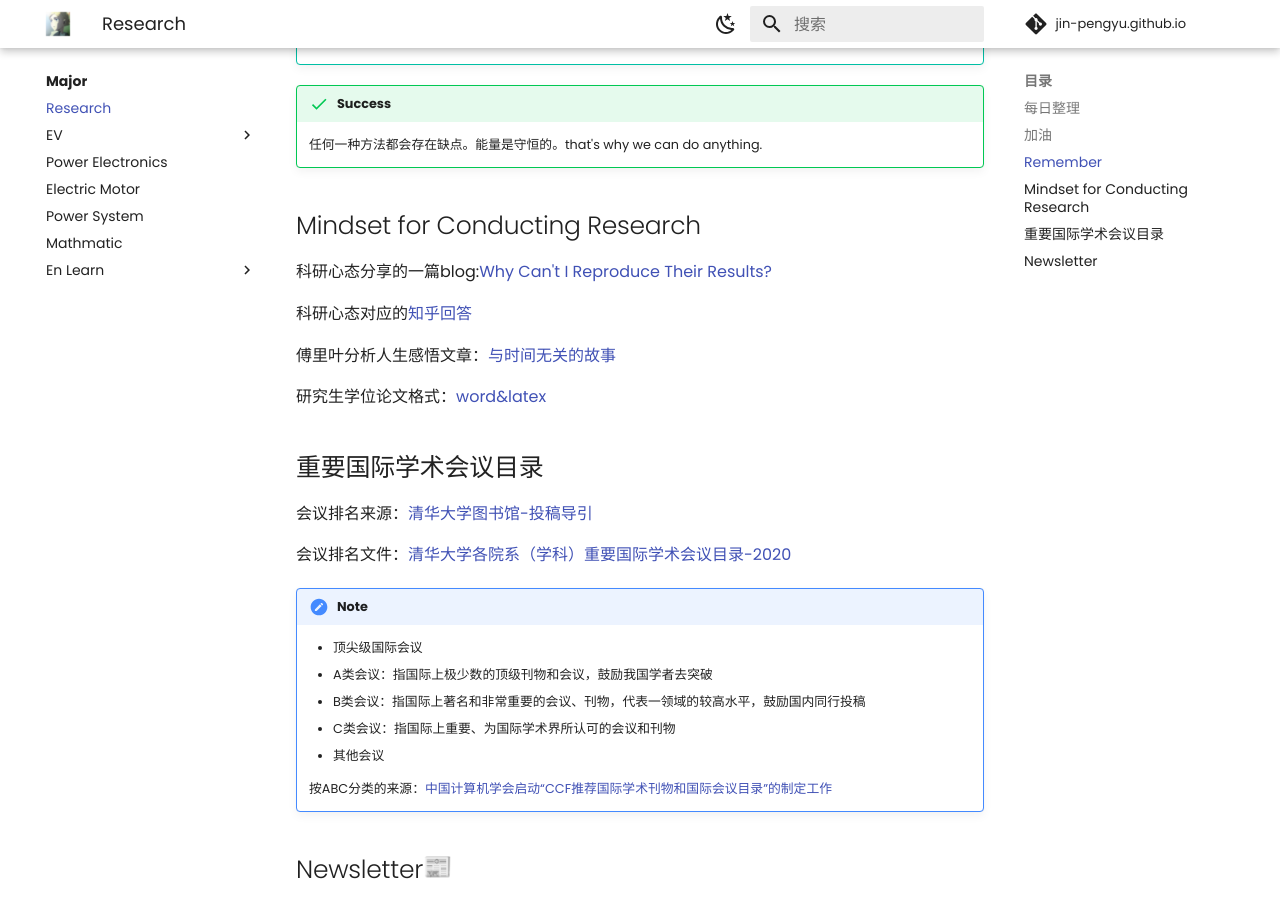
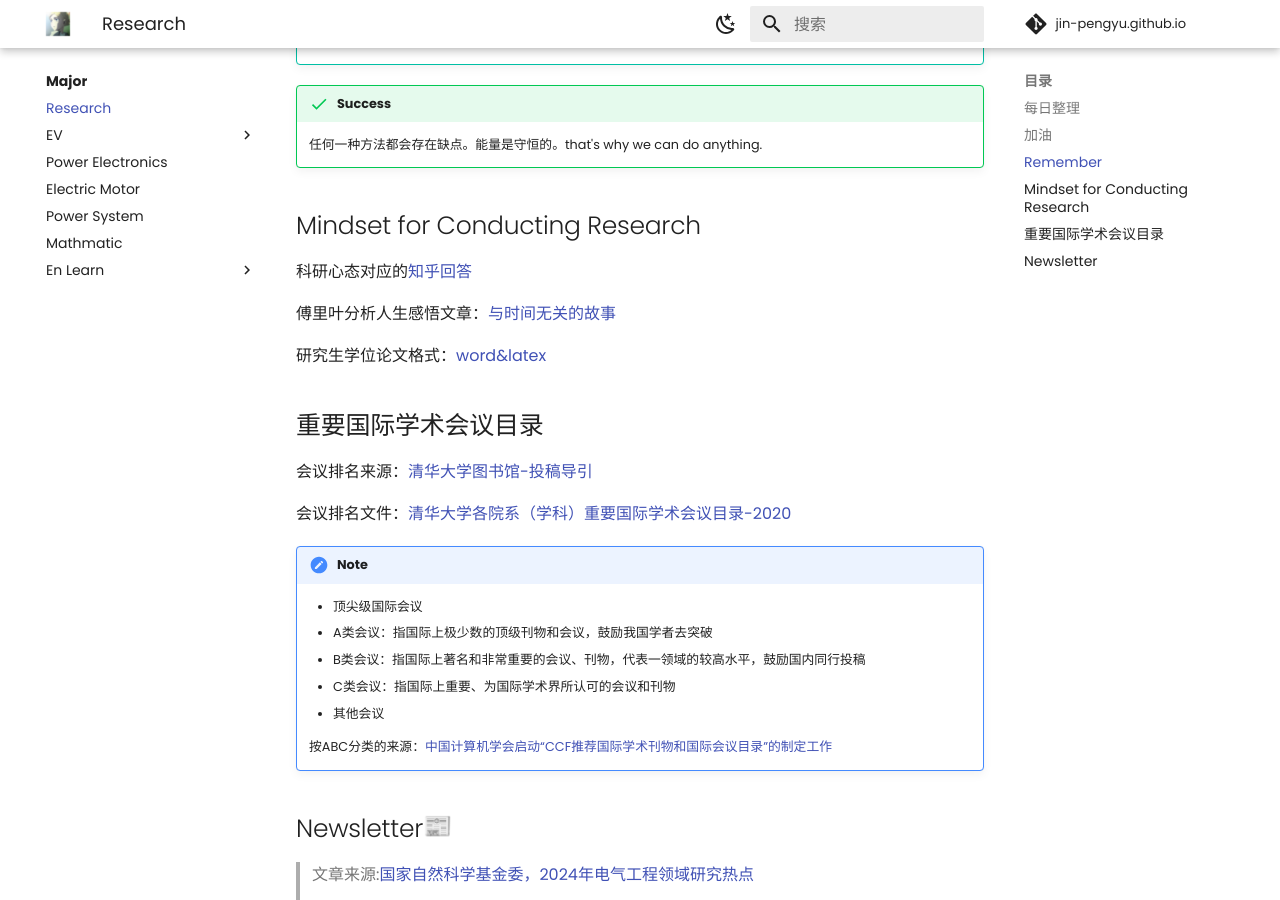
Before and after one commit to Pengyu-Jin/Pengyu-Jin.github.io, an MkDocs documentation site: the page built from docs/major/research/research.md, in a window 1280 px wide and 900 px high, scrolled down 1088 px. Built offline with MkDocs 1.6.1 and Material for MkDocs 9.7.7, drawn with Linux system fonts in a browser that asks for light colours; emoji names are drawn with the system emoji font; comment, search, counter and statistics services are not loaded.

Commit message:
research20240602

```diff
--- a/docs/major/research/research.md
+++ b/docs/major/research/research.md
@@ -34,9 +34,6 @@
     任何一种方法都会存在缺点。能量是守恒的。that's why we can do anything.
 
 ## Mindset for Conducting Research
-
-科研心态分享的一篇blog:[Why Can't I Reproduce Their Results?](https://theorangeduck.com/page/reproduce-their-results){:target="_blank"}
-
 科研心态对应的[知乎回答](https://www.zhihu.com/question/364269312/answer/3107942044){:target="_blank"}
 
 傅里叶分析人生感悟文章：[与时间无关的故事](https://www.zhihu.com/search?type=content&q=Heinrich){:target="_blank"}
```
